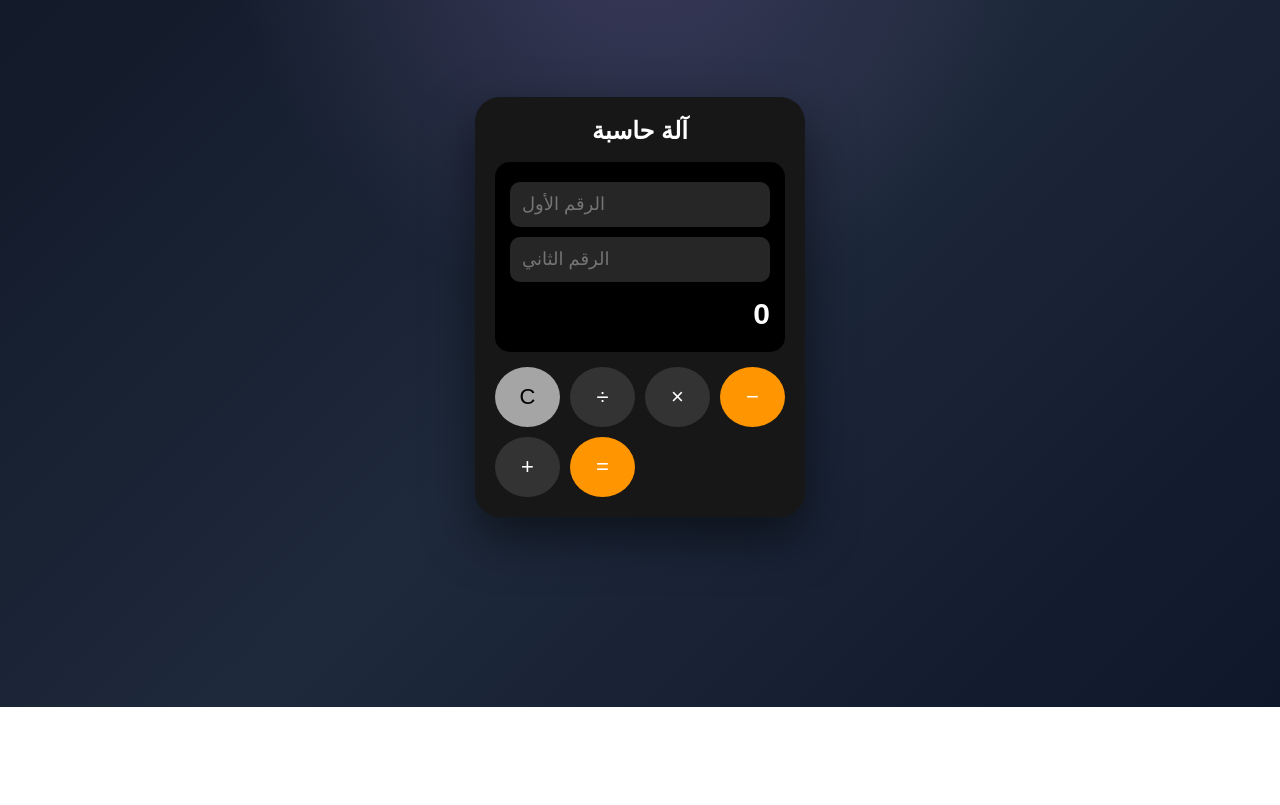
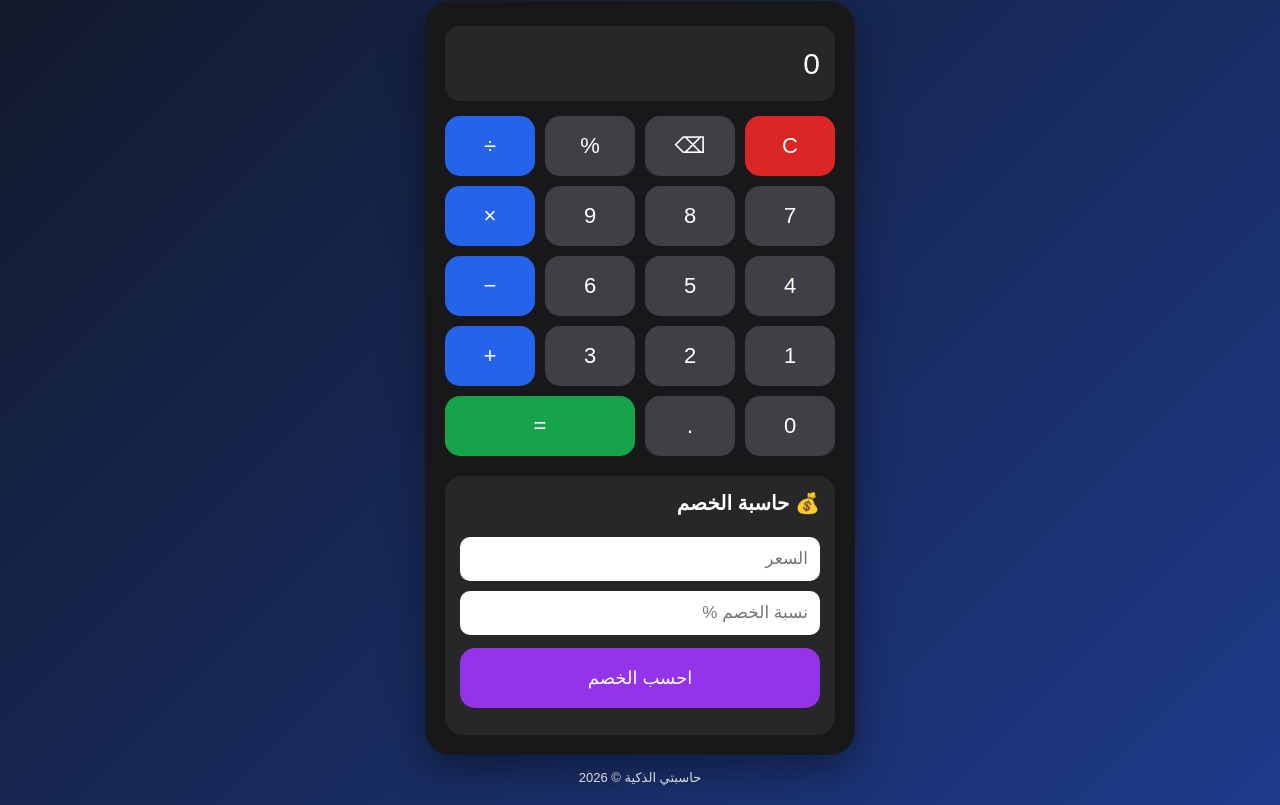
Before and after one commit to mohamedreda5mohamed-ai/calculator, a plain HTML site: page index.html in a window 1280 px wide. Shown: the part 93-898 px from the top of the page. Before the commit the page ends 800 px from the top, so only its background shows below. Drawn offline with Linux system fonts and the light colour scheme.

Commit message:
Update index.html

```diff
--- a/index.html
+++ b/index.html
@@ -1,61 +1,55 @@
 <!DOCTYPE html>
-<html lang="ar">
+<html lang="ar" dir="rtl">
 <head>
   <meta charset="UTF-8">
   <meta name="viewport" content="width=device-width, initial-scale=1.0">
-
-    <title>My Calculator</title>
+  <title>حاسبتي الذكية</title>
 
   <style>
     * {
       box-sizing: border-box;
+      font-family: Arial, sans-serif;
     }
 
     body {
       margin: 0;
       min-height: 100vh;
+      background: linear-gradient(135deg, #111827, #1e3a8a);
       display: flex;
       justify-content: center;
       align-items: center;
-            font-family: Arial, sans-serif;
-
-            background:
-                radial-gradient(circle at top, #3b3b5c, transparent 40%),
-                linear-gradient(135deg, #111827, #1e293b, #0f172a);
+      padding: 20px;
     }
 
-        .calculator {
-            width: 330px;
-            padding: 20px;
-            border-radius: 25px;
-            background: #171717;
-            box-shadow: 0 20px 50px rgba(0, 0, 0, 0.5);
+    .container {
+      width: 100%;
+      max-width: 430px;
     }
 
     h1 {
       color: white;
       text-align: center;
-            font-size: 24px;
-            margin-top: 0;
-        }
-
-        .display {
-            background: #000;
-            border-radius: 15px;
-            padding: 15px;
       margin-bottom: 15px;
     }
 
-        input {
+    .calculator {
+      background: #18181b;
+      padding: 20px;
+      border-radius: 25px;
+      box-shadow: 0 15px 40px rgba(0,0,0,.4);
+    }
+
+    #display {
       width: 100%;
-            padding: 12px;
-            margin: 5px 0;
+      height: 75px;
       border: none;
-            border-radius: 10px;
-            background: #262626;
+      border-radius: 15px;
+      margin-bottom: 15px;
+      padding: 10px 15px;
+      font-size: 30px;
+      text-align: right;
+      background: #27272a;
       color: white;
-            font-size: 18px;
-            outline: none;
     }
 
     .buttons {
@@ -67,122 +61,185 @@
     button {
       height: 60px;
       border: none;
-            border-radius: 50%;
-            background: #333;
-            color: white;
+      border-radius: 15px;
       font-size: 22px;
       cursor: pointer;
-            transition: 0.15s;
-        }
-
-        button:hover {
-            transform: scale(1.05);
-            background: #444;
+      background: #3f3f46;
+      color: white;
     }
 
     button:active {
-            transform: scale(0.95);
+      transform: scale(.96);
     }
 
     .operator {
-            background: #ff9500;
+      background: #2563eb;
     }
 
     .clear {
-            background: #a5a5a5;
-            color: black;
+      background: #dc2626;
     }
 
     .equal {
-            background: #ff9500;
+      background: #16a34a;
+      grid-column: span 2;
     }
 
-        #result {
+    .tools {
+      margin-top: 20px;
+      background: #27272a;
+      padding: 15px;
+      border-radius: 18px;
       color: white;
-            text-align: right;
-            font-size: 30px;
-            min-height: 40px;
-            margin: 10px 0 0;
+    }
+
+    .tools h2 {
+      font-size: 20px;
+      margin-top: 0;
+    }
+
+    input {
+      width: 100%;
+      padding: 12px;
+      margin: 5px 0;
+      border: none;
+      border-radius: 10px;
+      font-size: 17px;
+    }
+
+    .discount-btn {
+      width: 100%;
+      background: #9333ea;
+      margin-top: 8px;
+      font-size: 18px;
+    }
+
+    #discountResult {
+      margin: 12px 0 0;
+      font-size: 18px;
+      line-height: 1.7;
+    }
+
+    .footer {
+      text-align: center;
+      color: #ddd;
+      margin-top: 15px;
+      font-size: 13px;
     }
   </style>
 </head>
 
 <body>
 
+<div class="container">
+
+  <h1>🧮 حاسبتي الذكية</h1>
+
   <div class="calculator">
 
-        <h1>آلة حاسبة</h1>
+    <input id="display" type="text" value="0" readonly>
 
-        <div class="display">
-            <input id="num1" type="number" placeholder="الرقم الأول">
-            <input id="num2" type="number" placeholder="الرقم الثاني">
+    <div class="buttons">
+      <button class="clear" onclick="clearDisplay()">C</button>
+      <button onclick="deleteLast()">⌫</button>
+      <button onclick="add('%')">%</button>
+      <button class="operator" onclick="add('/')">÷</button>
 
-            <h2 id="result">0</h2>
+      <button onclick="add('7')">7</button>
+      <button onclick="add('8')">8</button>
+      <button onclick="add('9')">9</button>
+      <button class="operator" onclick="add('*')">×</button>
+
+      <button onclick="add('4')">4</button>
+      <button onclick="add('5')">5</button>
+      <button onclick="add('6')">6</button>
+      <button class="operator" onclick="add('-')">−</button>
+
+      <button onclick="add('1')">1</button>
+      <button onclick="add('2')">2</button>
+      <button onclick="add('3')">3</button>
+      <button class="operator" onclick="add('+')">+</button>
+
+      <button onclick="add('0')">0</button>
+      <button onclick="add('.')">.</button>
+      <button class="equal" onclick="calculate()">=</button>
     </div>
 
-        <div class="buttons">
+    <div class="tools">
+      <h2>💰 حاسبة الخصم</h2>
 
-            <button class="clear" onclick="clearCalculator()">C</button>
-            <button onclick="calculate('/')">÷</button>
-            <button onclick="calculate('*')">×</button>
-            <button class="operator" onclick="calculate('-')">−</button>
+      <input id="price" type="number" placeholder="السعر">
 
-            <button onclick="calculate('+')">+</button>
-            <button onclick="calculate('=')" class="equal">=</button>
+      <input id="discount" type="number" placeholder="نسبة الخصم %">
 
+      <button class="discount-btn" onclick="calculateDiscount()">
+        احسب الخصم
+      </button>
+
+      <p id="discountResult"></p>
+    </div>
+
+  </div>
+
+  <div class="footer">
+    حاسبتي الذكية © 2026
   </div>
 
 </div>
 
 <script>
-        let firstNumber = null;
-        let operator = null;
+  const display = document.getElementById("display");
 
-        function calculate(op) {
-
-            if (op === "=") {
-
-                let secondNumber =
-                    Number(document.getElementById("num2").value);
-
-                let result;
-
-                if (operator === "+") {
-                    result = firstNumber + secondNumber;
+  function add(value) {
+    if (display.value === "0") {
+      display.value = value;
+    } else {
+      display.value += value;
+    }
   }
 
-                else if (operator === "-") {
-                    result = firstNumber - secondNumber;
+  function clearDisplay() {
+    display.value = "0";
   }
 
-                else if (operator === "*") {
-                    result = firstNumber * secondNumber;
+  function deleteLast() {
+    if (display.value.length > 1) {
+      display.value = display.value.slice(0, -1);
+    } else {
+      display.value = "0";
+    }
   }
 
-                else if (operator === "/") {
-                    result = firstNumber / secondNumber;
+  function calculate() {
+    try {
+      let expression = display.value.replace(/%/g, "/100");
+
+      let result = Function(
+        '"use strict"; return (' + expression + ')'
+      )();
+
+      display.value = result;
+    } catch {
+      display.value = "خطأ";
+    }
   }
 
-                document.getElementById("result").innerText = result;
+  function calculateDiscount() {
+    const price = Number(document.getElementById("price").value);
+    const discount = Number(document.getElementById("discount").value);
+    const result = document.getElementById("discountResult");
 
+    if (price <= 0 || discount < 0) {
+      result.innerHTML = "اكتب السعر ونسبة الخصم بشكل صحيح.";
       return;
     }
 
-            firstNumber =
-                Number(document.getElementById("num1").value);
+    const discountValue = price * discount / 100;
+    const finalPrice = price - discountValue;
 
-            operator = op;
-        }
-
-        function clearCalculator() {
-
-            document.getElementById("num1").value = "";
-            document.getElementById("num2").value = "";
-
-            document.getElementById("result").innerText = "0";
-
-            firstNumber = null;
-            operator = null;
+    result.innerHTML =
+      "قيمة الخصم: " + discountValue.toFixed(2) +
+      "<br>السعر بعد الخصم: " + finalPrice.toFixed(2);
   }
 </script>
 
```
Lines whose indentation alone changed are shown as unchanged.
